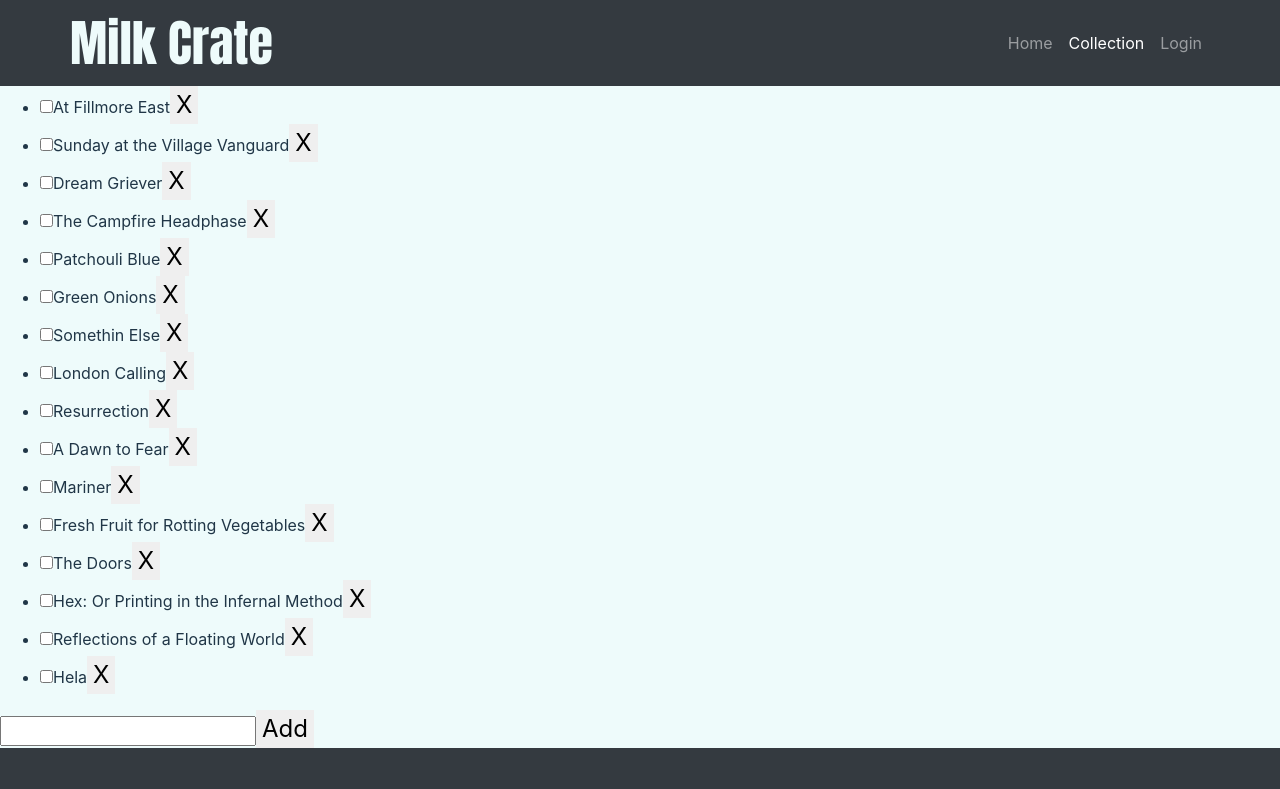
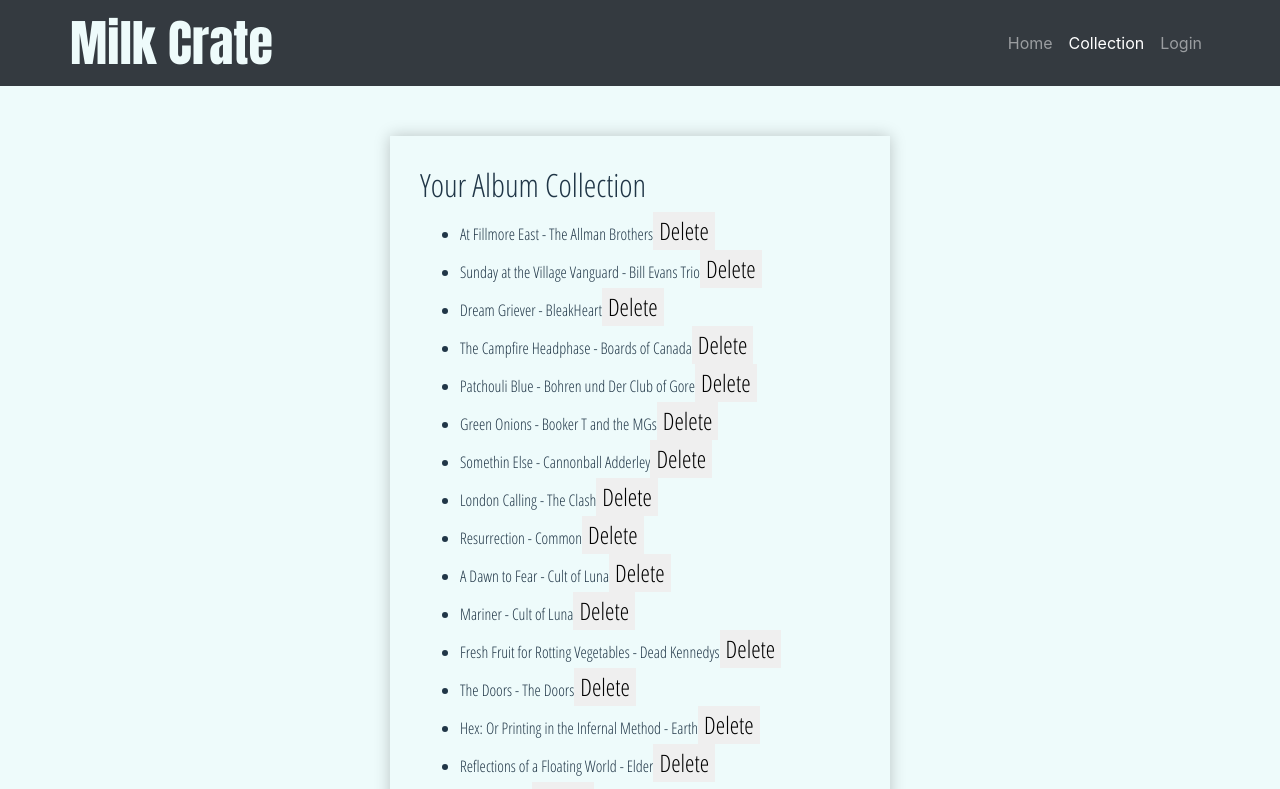
Before and after one commit to curwicka/milk-crate, a React (Create React App) app: page /collection in a window 1280 px wide. Shown: the top 789 px of the page. Built offline with nearby package versions, Linux system fonts and the light colour scheme.

Commit message:
More collection component work

```diff
--- a/public/data.json
+++ b/public/data.json
@@ -90,8 +90,8 @@
 	},
 	{
 		"id": 15,
-		"title": "Hela",
-		"artist": "Vegvisir",
+		"title": "Vegvisir",
+		"artist": "Hela",
 		"done": false
 	}
 ]
--- a/public/style.css
+++ b/public/style.css
@@ -214,3 +214,38 @@
 #loginBtn, #registerBtn {
   transition: all .5s ease;
 }
+
+/*************
+ * Collection
+ *************/
+
+.album-list {
+ 	font-family: 'Open Sans Condensed', arial, sans;
+ 	width: 500px;
+ 	padding: 30px;
+ 	background: #EEFBFB;
+ 	margin: 50px auto;
+ 	box-shadow: 0px 0px 15px rgba(0, 0, 0, 0.22);
+ 	-moz-box-shadow: 0px 0px 15px rgba(0, 0, 0, 0.22);
+ 	-webkit-box-shadow:  0px 0px 15px rgba(0, 0, 0, 0.22);
+}
+
+/*.album-list button {
+	-moz-box-shadow: inset 0px 1px 0px 0px #007CC7;
+	-webkit-box-shadow: inset 0px 1px 0px 0px #007CC7;
+	box-shadow: inset 0px 1px 0px 0px #007CC7;
+	background-color: #007CC7;
+	border: 1px solid #4DA8DA;
+	display: inline-block;
+	cursor: pointer;
+	color: #FFFFFF;
+	font-family: 'Open Sans Condensed', sans-serif;
+	font-size: 14px;
+	padding: 8px 18px;
+	text-decoration: none;
+	text-transform: uppercase;
+}
+
+.album-list button:hover {
+	background-color:#4DA8DA;
+}*/
--- a/src/components/Collection.jsx
+++ b/src/components/Collection.jsx
@@ -49,19 +49,12 @@
     const { albums, newAlbum } = this.state;
     return albums ? (
       <div className="album-list">
+        <h2>Your Album Collection</h2>
         <ul>
           {albums.map(album => (
             <li key={album.id}>
-              <input
-                type="checkbox"
-                checked={album.done}
-                onChange={({ target }) =>
-                  this.markAlbumAsDone(album.id, target.checked)
-                }
-                label={album.title}
-              />
-              <span className={album.done ? "done" : ""}>{album.title}</span>
-              <button onClick={() => this.removeAlbum(album.id)}>X</button>
+              {album.title} - {album.artist}
+              <button onClick={() => this.removeAlbum(album.id)}>Delete</button>
             </li>
           ))}
         </ul>
```
